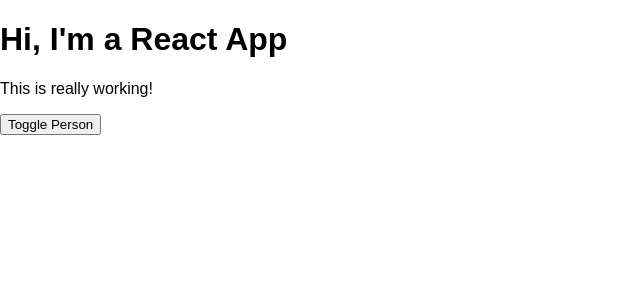
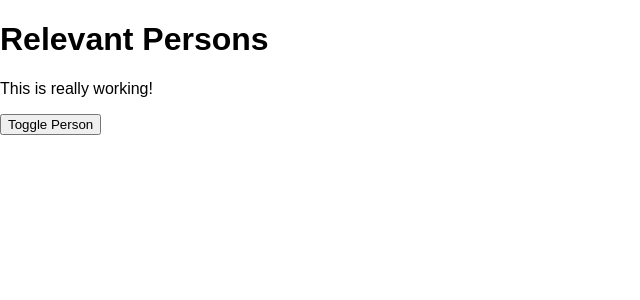
Before and after one commit to JanDobler/react-complete-guide, a React app in the folder react-complete-guide/: page / in a window 1280 px wide. Shown: the top 300 px of the page, without its empty margins (0-640 px from the left). Built offline with nearby package versions, Linux system fonts and the light colour scheme.

Commit message:
using props in a statefull container

```diff
--- a/react-complete-guide/src/components/Cockpit/Cockpit.js
+++ b/react-complete-guide/src/components/Cockpit/Cockpit.js
@@ -20,7 +20,7 @@
 
     return (
         <div className={classes.Cockpit}>
-            <h1>Hi, I'm a React App</h1>
+            <h1>{props.appTitle}</h1>
             <p className={assignedClasses.join(' ')}>This is really working!</p>
             <button
                 className={btnClass}
--- a/react-complete-guide/src/containers/App.js
+++ b/react-complete-guide/src/containers/App.js
@@ -50,7 +50,6 @@
   render() {
 
     let persons = null;
-    let btnClass = '';
 
     if (this.state.showPersons) {
       persons = <Persons
@@ -62,6 +61,7 @@
     return (
         <div className={classes.App}>
           <Cockpit
+            appTitle={this.props.title}
             showPersons={this.state.showPersons}
             persons={this.state.persons}
             clicked={this.togglePersonsHandler} />
--- a/react-complete-guide/src/index.js
+++ b/react-complete-guide/src/index.js
@@ -4,5 +4,5 @@
 import App from './containers/App';
 import registerServiceWorker from './registerServiceWorker';
 
-ReactDOM.render(<App />, document.getElementById('root'));
+ReactDOM.render(<App title="Relevant Persons"/>, document.getElementById('root'));
 registerServiceWorker();
```
